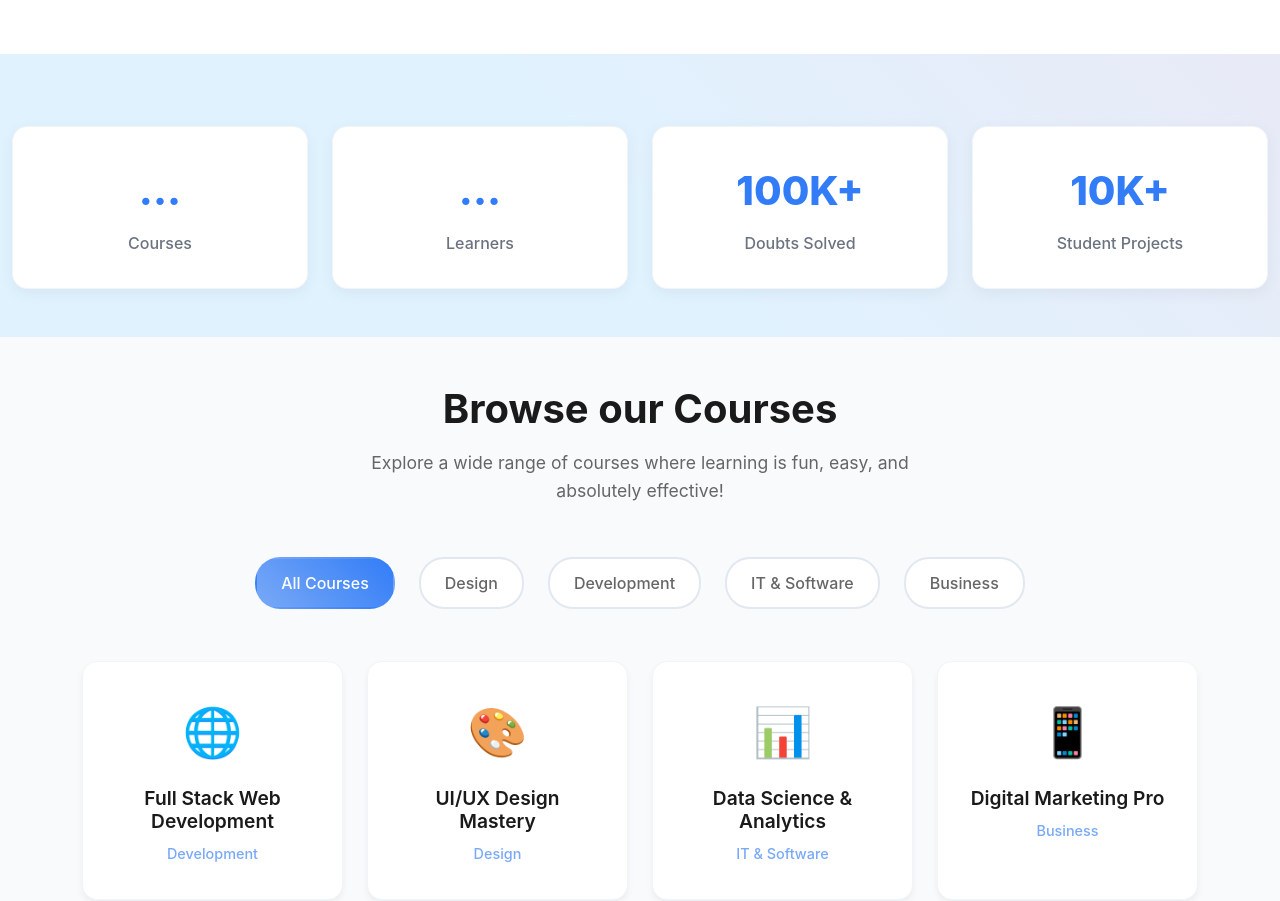
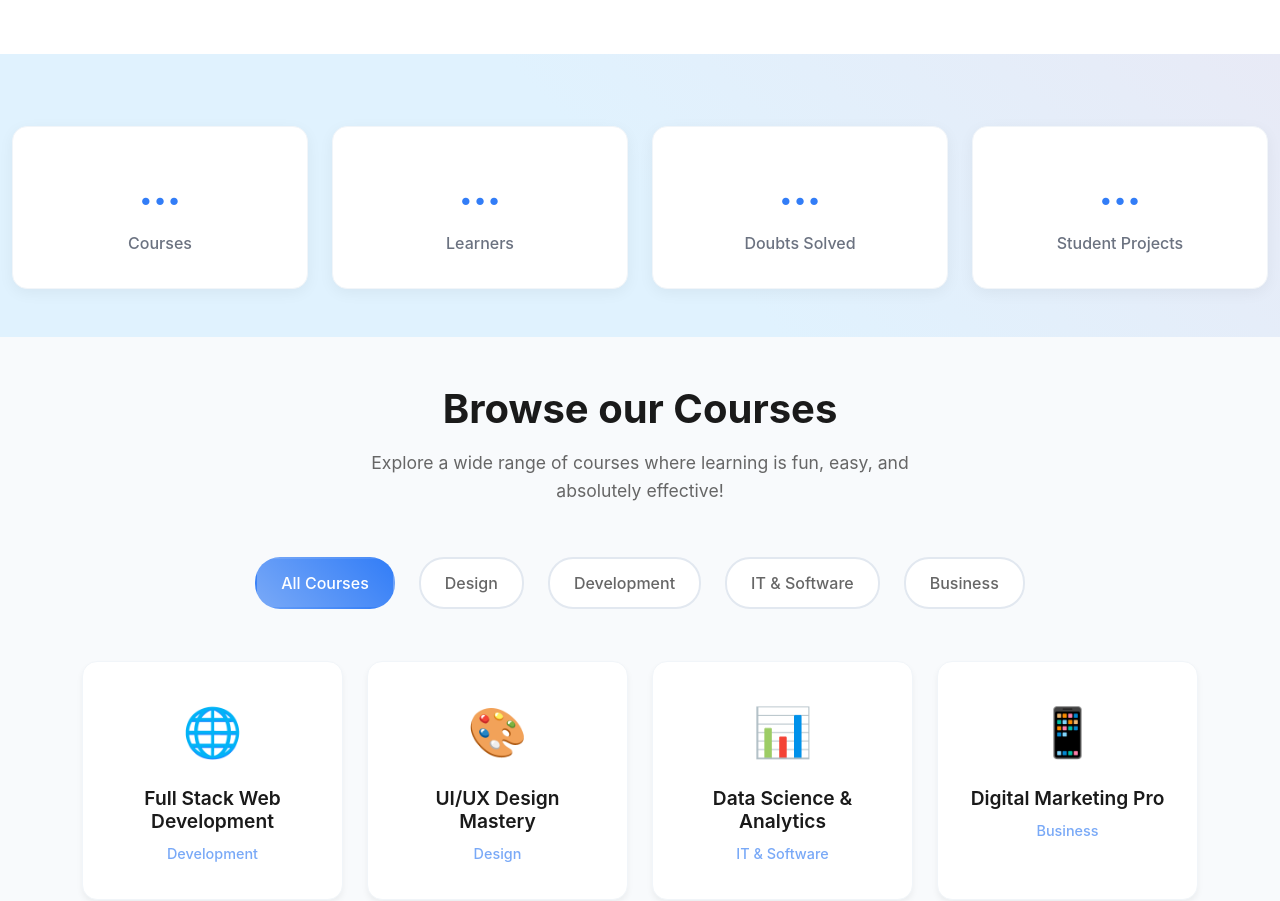
Before and after one commit to codegramlms/Frontend, a React (Vite) app: page /landing in a window 1280 px wide. Shown: the part 840-1741 px from the top of the page. Built offline with nearby package versions, Linux system fonts and the light colour scheme; no server answers.

Commit message:
Landing Page Stats Dynamic

```diff
--- a/src/components/Landing/LandingPage.jsx
+++ b/src/components/Landing/LandingPage.jsx
@@ -9,8 +9,8 @@ const LandingPage = () => {
   const [stats, setStats] = useState({
     courseCount: null,
     learnerCount: null,
-    doubtsCount: 100000,
-    projectsCount: 10000
+    doubtsCount: null,
+    projectsCount: null
   });
   const [isLoadingStats, setIsLoadingStats] = useState(true);
 
@@ -113,13 +113,11 @@ const LandingPage = () => {
 
       if (response.data && response.data.status === 'success') {
         const apiStats = response.data.payload;
-        setStats(prevStats => ({
-          ...prevStats,
+        setStats(({
           courseCount: apiStats.courseCount || null,
           learnerCount: apiStats.learnerCount || null,
-          // Keep other stats as they are
-          doubtsCount: prevStats.doubtsCount,
-          projectsCount: prevStats.projectsCount
+          doubtsCount: apiStats.doubtsCount || null,
+          projectsCount: apiStats.projectsCount || null
         }));
       }
     } catch (error) {
@@ -142,7 +140,7 @@ const LandingPage = () => {
     } else if (num >= 1000) {
       return (num / 1000).toFixed(0) + 'K';
     }
-    return num.toString();
+    return num;
   };
 
   const handleSwitchToSignup = () => {
@@ -252,13 +250,21 @@ const LandingPage = () => {
             </div>
             <div className="col-lg-3 col-md-6 col-sm-6">
               <div className={`${styles.statCard} text-center`}>
-                <span className={styles.statNumber}>{formatNumber(stats.doubtsCount)}+</span>
+                {isLoadingStats || stats.learnerCount === null ? (
+                     <span className={styles.statNumber}>...</span>
+                ) : (
+                  <span className={styles.statNumber}>{formatNumber(stats.doubtsCount)}+</span>
+                )}
                 <span className={styles.statLabel}>Doubts Solved</span>
               </div>
             </div>
             <div className="col-lg-3 col-md-6 col-sm-6">
               <div className={`${styles.statCard} text-center`}>
-                <span className={styles.statNumber}>{formatNumber(stats.projectsCount)}+</span>
+                {isLoadingStats || stats.learnerCount === null ? (
+                     <span className={styles.statNumber}>...</span>
+                ) : (
+                  <span className={styles.statNumber}>{formatNumber(stats.projectsCount)}+</span>
+                )}
                 <span className={styles.statLabel}>Student Projects</span>
               </div>
             </div>
```
